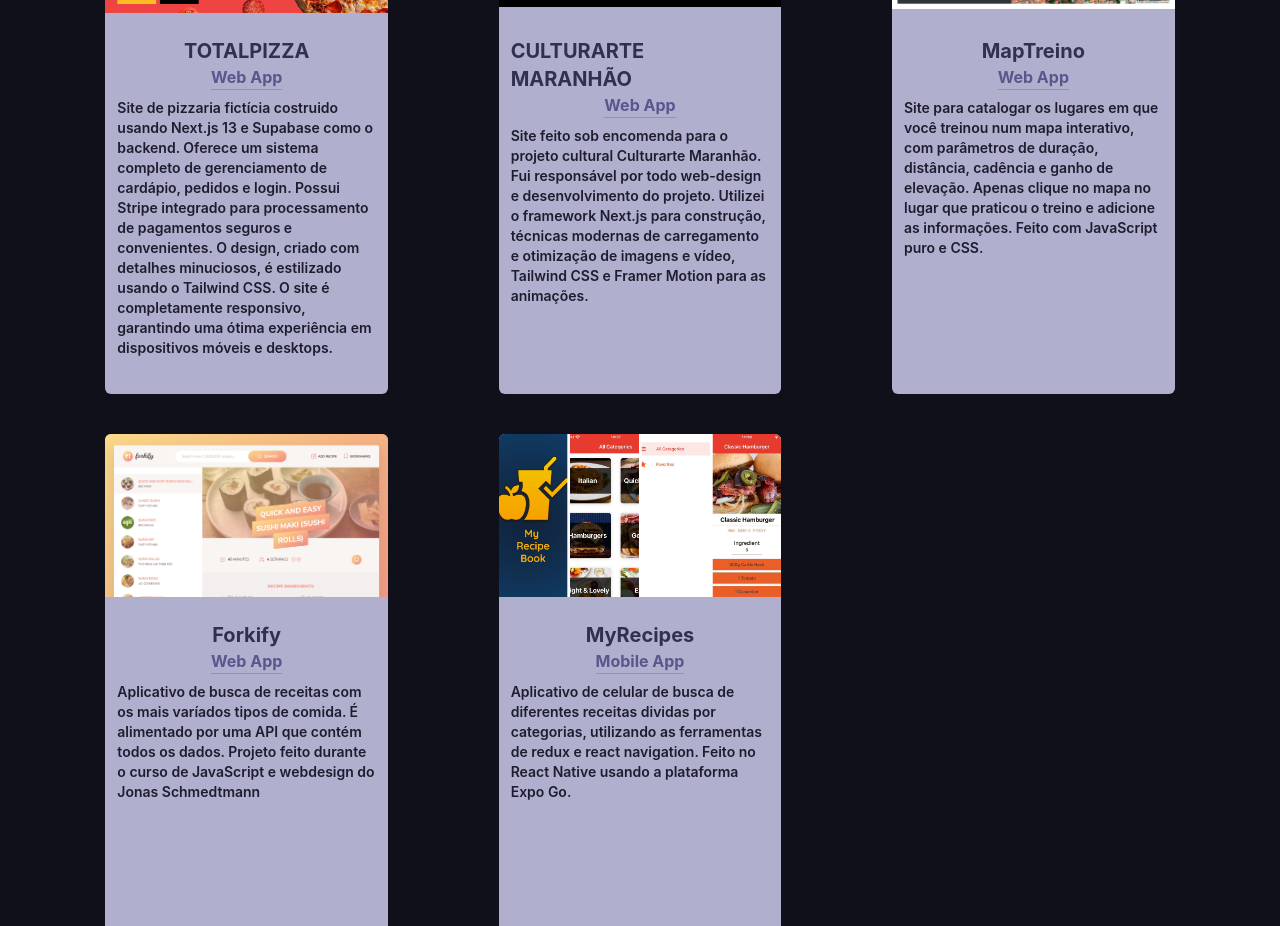
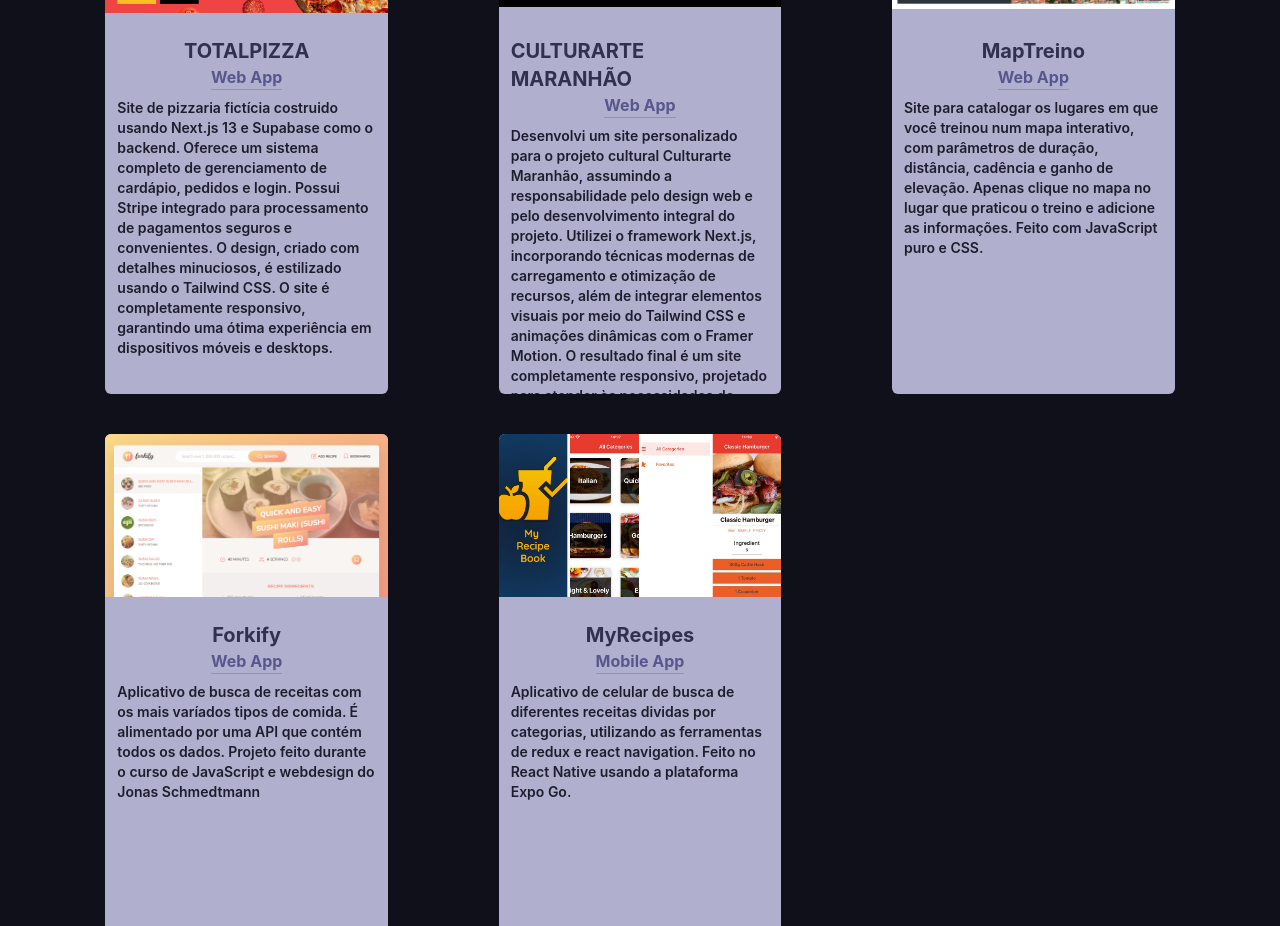
Before and after one commit to romuloromulo/meu-portfolio, a React (Create React App) app: page / in a window 1280 px wide. Shown: the part 2100-3026 px from the top of the page. Built offline with nearby package versions, Linux system fonts and the light colour scheme; a web font is replaced by a local one.

Commit message:
adicionando descrição

```diff
--- a/src/data/projects.js
+++ b/src/data/projects.js
@@ -26,7 +26,7 @@
     category: "Web App",
     img: Culturarte,
     description:
-      "Site feito sob encomenda para o projeto cultural Culturarte Maranhão. Fui responsável por todo web-design e desenvolvimento do projeto. Utilizei o framework Next.js para construção, técnicas modernas de carregamento e otimização de imagens e vídeo, Tailwind CSS e Framer Motion para as animações. ",
+      "Desenvolvi um site personalizado para o projeto cultural Culturarte Maranhão, assumindo a responsabilidade pelo design web e pelo desenvolvimento integral do projeto. Utilizei o framework Next.js, incorporando técnicas modernas de carregamento e otimização de recursos, além de integrar elementos visuais por meio do Tailwind CSS e animações dinâmicas com o Framer Motion. O resultado final é um site completamente responsivo, projetado para atender às necessidades do projeto, proporcionando uma experiência de usuário aprimorada.",
     linkSite: "https://www.culturartemaranhao.com/",
     linkGit: "hhttps://github.com/romuloromulo/culturarte",
     ProjectHeader: {
```
